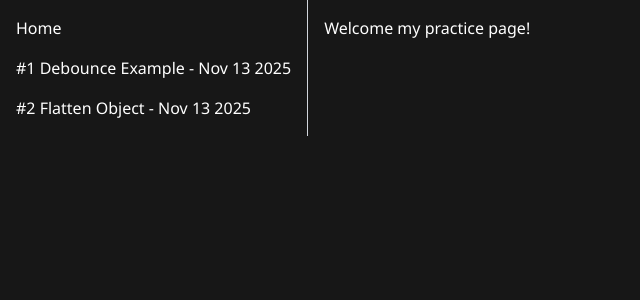
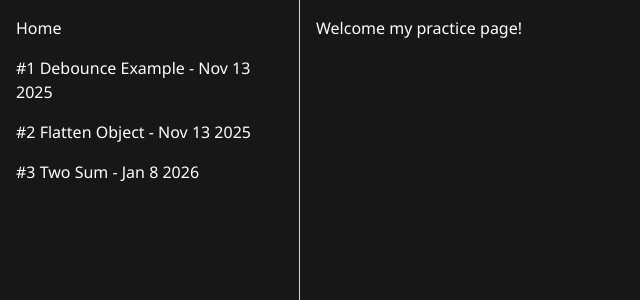
Before and after one commit to ramazandogna/Practice, a Next.js app: page / in a window 1280 px wide. Shown: the top 300 px of the page, without its empty margins (0-640 px from the left). Built offline with nearby package versions, Linux system fonts and the light colour scheme.

Commit message:
organized

```diff
--- /dev/null
+++ b/src/app/components/sidebar.tsx
@@ -0,0 +1,24 @@
+import Link from "next/link";
+
+export default function SideBar() {
+  return (
+    <ul className="max-h-100vh w-[200px] min-w-[200px] md:min-w-[300px] p-4 flex flex-col gap-4 border-r border-gray-300">
+      <li>
+        <Link href={"/"}>Home</Link>
+      </li>
+      <li>
+        <Link href={"/questions/debounce"}>
+          #1 Debounce Example - Nov 13 2025
+        </Link>
+      </li>
+      <li>
+        <Link href={"/questions/flattenobj"}>
+          #2 Flatten Object - Nov 13 2025
+        </Link>
+      </li>
+      <li>
+        <Link href={"/questions/two-sum"}>#3 Two Sum - Jan 8 2026</Link>
+      </li>
+    </ul>
+  );
+}
--- a/src/app/globals.css
+++ b/src/app/globals.css
@@ -23,4 +23,6 @@ body {
   background: var(--foreground);
   color: var(--background);
   font-family: 'Segoe UI', Tahoma, Geneva, Verdana, sans-serif, sans-serif;
+  position: fixed;
+  inset: 0;
 }
--- a/src/app/layout.tsx
+++ b/src/app/layout.tsx
@@ -1,7 +1,7 @@
 import type { Metadata } from "next";
 import { Geist, Geist_Mono } from "next/font/google";
 import "./globals.css";
-import Link from "next/link";
+import SideBar from "./components/sidebar";
 
 const geistSans = Geist({
   variable: "--font-geist-sans",
@@ -28,18 +28,8 @@ export default function RootLayout({
       <body
         className={`${geistSans.variable} ${geistMono.variable} antialiased flex `}
       >
-        <ul className="max-h-100vh p-4 flex flex-col gap-4 border-r border-gray-300">
-          <li>
-            <Link href={"/"}>Home</Link>
-          </li>
-          <li>
-            <Link href={"/debounce"}>#1 Debounce Example - Nov 13 2025</Link>
-          </li>
-          <li>
-            <Link href={"/flattenobj"}>#2 Flatten Object - Nov 13 2025</Link>
-          </li>
-        </ul>
-        <span className="p-4">{children}</span>
+        <SideBar />
+        <span className="p-4 flex flex-col overflow-y-auto">{children}</span>
       </body>
     </html>
   );
```
Also changed, not shown: src/app/questions/debounce/page.tsx (renamed from src/app/debounce/page.tsx), src/app/questions/flattenobj/flattenobj.ts (renamed from src/app/flattenobj/flattenobj.ts), src/app/questions/flattenobj/page.tsx (renamed from src/app/flattenobj/page.tsx).
